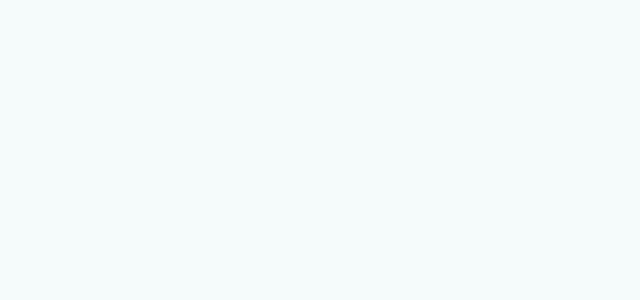
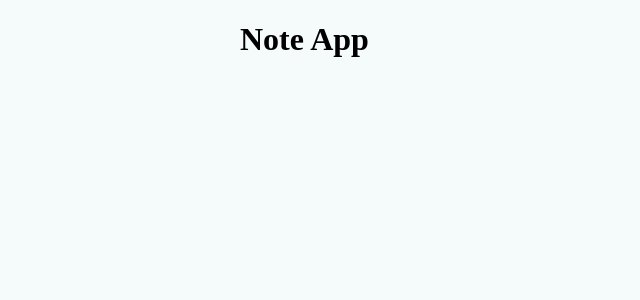
Before and after one commit to mami-inuzuka/vue_note_spa, a Vue app: page / in a window 1280 px wide. Shown: the top 300 px of the page, without its empty margins (0-640 px from the left). Built offline with nearby package versions, Linux system fonts and the light colour scheme.

Commit message:
Boardコンポーネントの作成

```diff
--- a/src/App.vue
+++ b/src/App.vue
@@ -1,12 +1,16 @@
 <template>
   <div id="app">
+    <Board />
   </div>
 </template>
 
 <script>
+import Board from './components/Board.vue'
+
 export default {
   name: 'App',
   components: {
+    Board
   }
 }
 </script>
--- /dev/null
+++ b/src/components/Board.vue
@@ -0,0 +1,5 @@
+<template>
+  <div class="board__wrap">
+    <h1>Note App</h1>
+  </div>
+</template>
```
